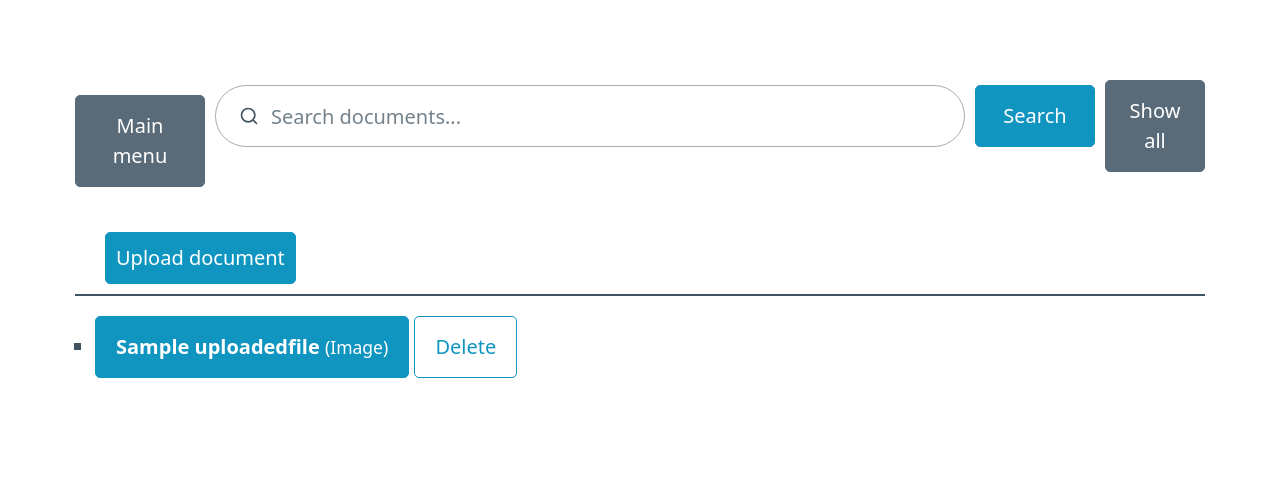
After one commit to Impe11e/Personal-Assistant-WEB, a Django app: page /documents/ in a window 1280 px wide. The commit adds this page. Shown: the top 487 px of the page. Run offline with Django 5.2, Linux system fonts and the light colour scheme; tables that the repository leaves empty hold one stand-in row (values such as "Sample post").

Commit message:
created: documents storage implementation

```diff
--- a/pers_assist/pers_assist_app/models.py
+++ b/pers_assist/pers_assist_app/models.py
@@ -1,8 +1,10 @@
 from django.db import models
 from phonenumber_field.modelfields import PhoneNumberField
+from cloudinary_storage.storage import MediaCloudinaryStorage, RawMediaCloudinaryStorage
+from django.core.files.uploadedfile import UploadedFile as DjangoUploadedFile
 
 
-#TODO: try without null, just blank
+# TODO: try without null, just blank
 class Contact(models.Model):
     name = models.CharField(max_length=50, null=False)
     surname = models.CharField(max_length=150, blank=True, null=True)
@@ -15,3 +17,51 @@ class Contact(models.Model):
 
     def __str__(self):
         return self.name
+
+
+class UploadedFile(models.Model):
+    CATEGORY_CHOICES = [
+        ('image', 'Image'),
+        ('video', 'Video'),
+        ('document', 'Documents'),
+        ('audio', 'Audio'),
+        ('other', 'Other'),
+    ]
+
+    title = models.CharField(max_length=255)
+    file = models.FileField(upload_to='files/')
+    uploaded_at = models.DateTimeField(auto_now_add=True)
+    category = models.CharField(max_length=50, choices=CATEGORY_CHOICES, default='other')
+    cloudinary_public_id = models.CharField(max_length=255, blank=True, null=True)
+
+    def save(self, *args, **kwargs):
+        if not self.id:  # Если объект новый (еще не сохранен)
+            if not self.category or self.category == 'other':
+                extension = self.file.name.split('.')[-1].lower()
+                if extension in ['jpg', 'jpeg', 'png', 'gif', 'bmp', 'svg']:
+                    self.category = 'image'
+                    self.file.storage = MediaCloudinaryStorage()
+                elif extension in ['mp4', 'avi', 'mov', 'wmv', 'flv', 'mkv']:
+                    self.category = 'video'
+                    self.file.storage = RawMediaCloudinaryStorage()
+                elif extension in ['doc', 'docx', 'pdf', 'txt', 'xls', 'xlsx', 'ppt', 'pptx']:
+                    self.category = 'document'
+                    self.file.storage = RawMediaCloudinaryStorage()
+                elif extension in ['mp3', 'wav', 'ogg', 'flac', 'aac']:
+                    self.category = 'audio'
+                    self.file.storage = RawMediaCloudinaryStorage()
+                else:
+                    self.category = 'other'
+                    self.file.storage = RawMediaCloudinaryStorage()
+            else:
+                # Устанавливаем хранилище в зависимости от категории
+                if self.category == 'image':
+                    self.file.storage = MediaCloudinaryStorage()
+                else:
+                    # Для всех остальных типов файлов (включая видео)
+                    self.file.storage = RawMediaCloudinaryStorage()
+
+        super().save(*args, **kwargs)
+
+    def __str__(self):
+        return self.title
--- /dev/null
+++ b/pers_assist/pers_assist_app/templates/pers_assist_app/documents.html
@@ -0,0 +1,37 @@
+<!DOCTYPE html>
+<html lang="en">
+<head>
+    <meta charset="UTF-8"/>
+    <title>Documents</title>
+    <link rel="stylesheet" href="https://unpkg.com/@picocss/pico@latest/css/pico.min.css"/>
+</head>
+<body>
+<main class="container">
+
+    <div style="display: flex; align-items: center; gap: 0.5rem; margin-bottom: 1rem;">
+        <a href="{% url 'pers_assist_app:main' %}" role="button" class="secondary" style="flex-shrink: 0; width: 130px;">Main menu</a>
+        <form method="get" action="{% url 'pers_assist_app:search_documents' %}" style="display: flex; gap: 0.5rem; align-items: center; flex: 1;">
+            <input type="search" name="search_item" placeholder="Search documents..." value="{{ request.GET.search_item }}" style="flex: 1; min-width: 150px;">
+            <button type="submit" class="button" style="width: 120px;">Search</button>
+            <a href="{% url 'pers_assist_app:search_documents' %}" role="button" class="secondary" style="width: 100px;">Show all</a>
+        </form>
+    </div>
+
+    <nav style="margin-bottom: 20px; border-bottom: 2px solid; padding-left: 30px">
+        <ul>
+            <li><a href="{% url 'pers_assist_app:upload_document' %}" role="button">Upload document</a></li>
+        </ul>
+    </nav>
+
+    {% for document in documents %}
+    <ul>
+        <li>
+            <a href="{% url 'pers_assist_app:document_download' document.id %}" class="button" role="button"><b>{{ document.title}}</b> <small>({{ document.get_category_display }})</small></a>
+            <a href="{% url 'pers_assist_app:document_delete' document.id %}" role="button" class="outline">Delete</a>
+        </li>
+    </ul>
+    {% endfor %}
+
+</main>
+</body>
+</html>
--- a/pers_assist/pers_assist_app/templates/pers_assist_app/index.html
+++ b/pers_assist/pers_assist_app/templates/pers_assist_app/index.html
@@ -11,6 +11,7 @@
     <nav style="margin-bottom: 20px; border-bottom: 2px solid; padding-left: 30px">
         <ul>
             <li><a href="{% url 'pers_assist_app:contacts' %}" role="button">My contacts</a></li>
+            <li><a href="{% url 'pers_assist_app:documents' %}" role="button">My documents</a></li>
         </ul>
     </nav>
 
--- a/pers_assist/pers_assist_app/urls.py
+++ b/pers_assist/pers_assist_app/urls.py
@@ -12,4 +12,9 @@ urlpatterns = [
     path('contact/<int:contact_id>/edit', views.contact_edit, name='contact_edit'),
     path('search_birthdays/', views.search_birthdays, name='search_birthdays'),
     path('search_contacts/', views.search_contacts, name='search_contacts'),
+    path('documents/', views.documents, name='documents'),
+    path('upload_doc/', views.upload_document, name='upload_document'),
+    path('download_doc/<int:document_id>/', views.document_download, name='document_download'),
+    path('document/<int:document_id>/delete', views.document_delete, name='document_delete'),
+    path('search_documents/', views.search_documents, name='search_documents'),
 ]
--- a/pers_assist/pers_assist_app/views.py
+++ b/pers_assist/pers_assist_app/views.py
@@ -1,9 +1,11 @@
+from django.http import Http404, FileResponse
 from django.shortcuts import render, redirect, get_object_or_404
 from django.urls import reverse
+from django.db.models import Q
 
-from .forms import ContactForm, ContactEditForm
-from .models import Contact
-from django.db.models import Q
+from .forms import ContactForm, ContactEditForm, FileUploadForm
+from .models import Contact, UploadedFile
+
 from datetime import timedelta, date
 
 
@@ -13,10 +15,18 @@ def main(request):
         'contacts': contacts,
     })
 
+
 def contacts(request):
     contacts = Contact.objects.all()
     return render(request, 'pers_assist_app/contacts.html', {
         'contacts': contacts,
+    })
+
+
+def documents(request):
+    documents = UploadedFile.objects.all()
+    return render(request, 'pers_assist_app/documents.html', {
+        'documents': documents,
     })
 
 
@@ -101,3 +111,47 @@ def search_birthdays(request):
         'contacts': upcoming_birthday_contacts,
         'days_ahead': days_ahead,
     })
+
+
+def upload_document(request):
+    back_url = reverse('pers_assist_app:documents')
+
+    if request.method == 'POST':
+        form = FileUploadForm(request.POST, request.FILES)
+        if form.is_valid():
+            form.save()
+            return redirect(back_url)
+    else:
+        form = FileUploadForm()
+
+    return render(request, 'pers_assist_app/docs_upload.html', {'form': form, 'back_url': back_url})
+
+# TODO: convert to cloud storage
+def document_download(request, document_id):
+    try:
+        document = UploadedFile.objects.get(id=document_id)
+        return FileResponse(document.file.open('rb'), as_attachment=True, filename=document.file.name)
+    except UploadedFile.DoesNotExist:
+        raise Http404("Document not found")
+
+def document_delete(request, document_id):
+    back_url = reverse('pers_assist_app:documents')
+    document = get_object_or_404(UploadedFile, pk=document_id)
+    if request.method == 'POST':
+        document.delete()
+        return redirect('pers_assist_app:documents')
+
+    return render(request, 'pers_assist_app/document_confirm_delete.html', {"document": document, "back_url": back_url})
+
+
+def search_documents(request):
+    query = request.GET.get('search_item', '')
+    if query:
+        docuements = UploadedFile.objects.filter(title__icontains=query)
+    else:
+        docuements = UploadedFile.objects.all()
+
+    return render(request, 'pers_assist_app/documents.html', {
+        'documents': docuements,
+        'search_item': query,
+    })
--- a/pyproject.toml
+++ b/pyproject.toml
@@ -12,6 +12,8 @@ django = "^5.1.6"
 django-environ = "^0.12.0"
 pillow = "^11.1.0"
 django-phonenumber-field = {extras = ["phonenumbers"], version = "^8.1.0"}
+cloudinary = "^1.44.0"
+django-cloudinary-storage = "^0.3.0"
 
 
 [build-system]
```
Also changed, not shown: pers_assist/pers_assist/settings.py (+14 -1 lines), pers_assist/pers_assist_app/forms.py (+6 -1 lines), pers_assist/pers_assist_app/templates/pers_assist_app/docs_upload.html (added, +12 -0 lines), pers_assist/pers_assist_app/templates/pers_assist_app/document_confirm_delete.html (added, +12 -0 lines), pers_assist/pers_assist_app/migrations/0010_documnets_model_created.py (added), pers_assist/pers_assist_app/migrations/0011_docs_extensions.py (added), pers_assist/pers_assist_app/migrations/0012_eng_docs_ext.py (added), pers_assist/pers_assist_app/migrations/0013_uploadedfile_cloudinary_public_id_and_more.py (added), 1 other file.
